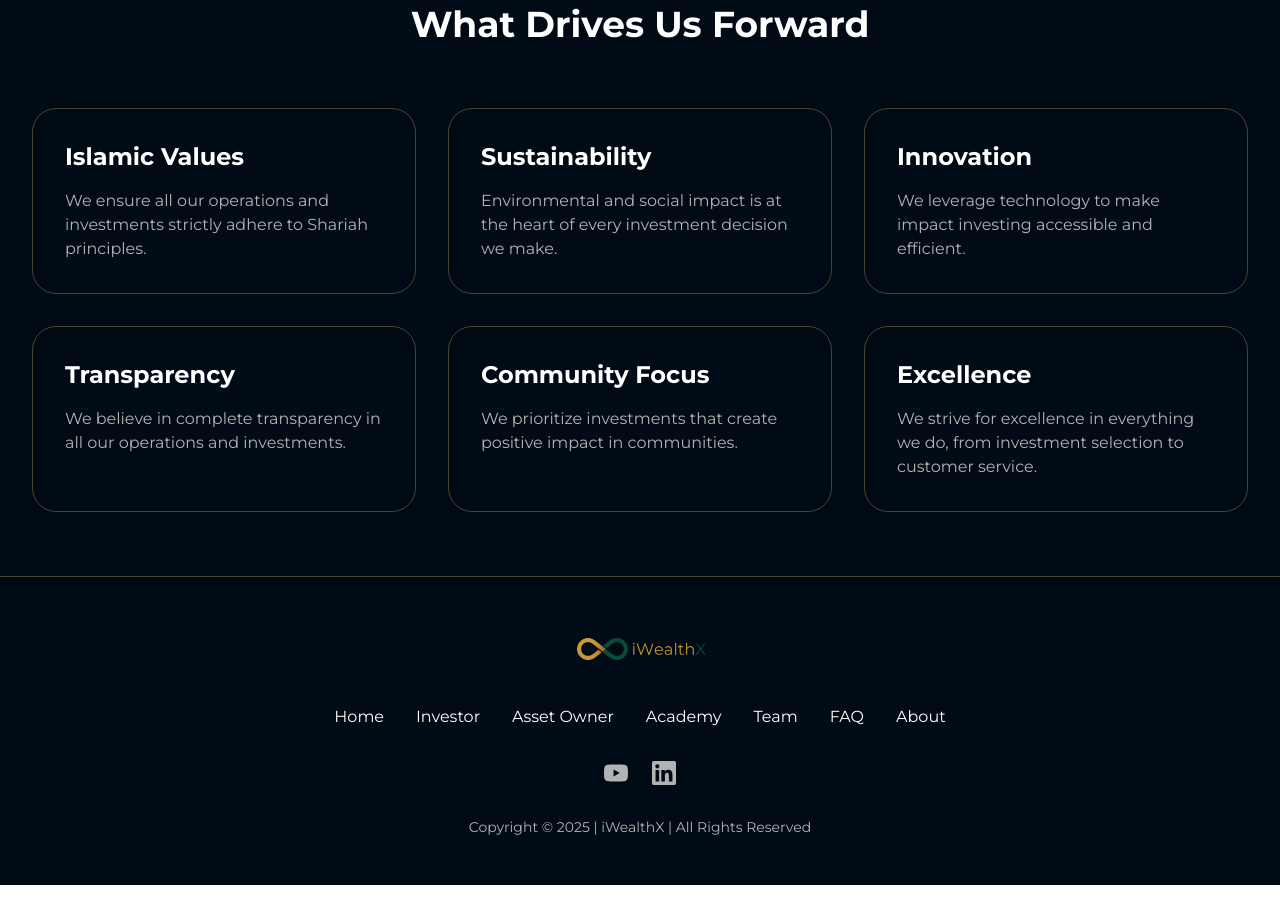
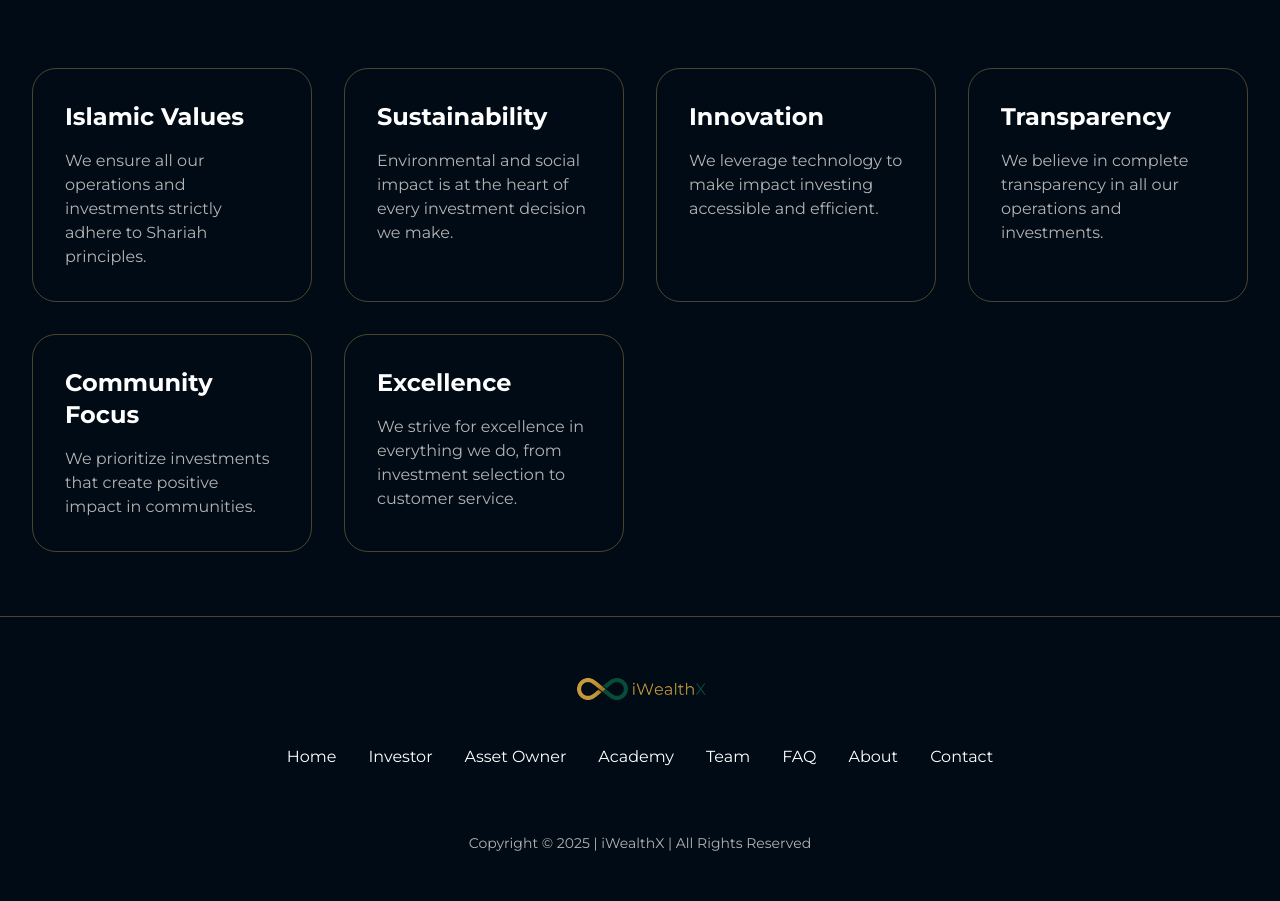
Before and after one commit to Awk-coder/iWealthX-fornow, a React (Create React App) app: page /team in a window 1280 px wide. Shown: the part 4734-5635 px from the top of the page. Built offline with nearby package versions, Linux system fonts and the light colour scheme.

Commit message:
smaol fixes

```diff
--- a/src/components/layout/Footer.jsx
+++ b/src/components/layout/Footer.jsx
@@ -1,4 +1,5 @@
 import React from "react";
+import { Link } from "react-router-dom";
 import logo from "../../assets/logo-name.png";
 
 const Footer = () => {
@@ -8,30 +9,27 @@ const Footer = () => {
     { name: "Asset Owner", href: "/asset-owner" },
     {
       name: "Academy",
-      href: "https://www.youtube.com/channel/UCZKRRbxpObNoQGNzHVgewLw",
+      href: "https://www.youtube.com/@iWealthX-real",
     },
     { name: "Team", href: "/team" },
     { name: "FAQ", href: "/faq" },
     { name: "About", href: "/about" },
+    { name: "Contact", href: "/contact" },
   ];
 
   const socialLinks = [
     {
       name: "YouTube",
-      href: "https://www.youtube.com/channel/UCZKRRbxpObNoQGNzHVgewLw",
+      href: "https://www.youtube.com/@iWealthX-real",
       icon: (
-        <svg className="w-6 h-6 fill-current" viewBox="0 0 24 24">
-          <path d="M23.498 6.186a3.016 3.016 0 0 0-2.122-2.136C19.505 3.545 12 3.545 12 3.545s-7.505 0-9.377.505A3.017 3.017 0 0 0 .502 6.186C0 8.07 0 12 0 12s0 3.93.502 5.814a3.016 3.016 0 0 0 2.122 2.136c1.871.505 9.376.505 9.376.505s7.505 0 9.377-.505a3.015 3.015 0 0 0 2.122-2.136C24 15.93 24 12 24 12s0-3.93-.502-5.814zM9.545 15.568V8.432L15.818 12l-6.273 3.568z" />
-        </svg>
+        <i className="fab fa-youtube text-xl"></i>
       ),
     },
     {
       name: "LinkedIn",
       href: "https://www.linkedin.com/company/iwealthx/posts/?feedView=all",
       icon: (
-        <svg className="w-6 h-6 fill-current" viewBox="0 0 24 24">
-          <path d="M20.447 20.452h-3.554v-5.569c0-1.328-.027-3.037-1.852-3.037-1.853 0-2.136 1.445-2.136 2.939v5.667H9.351V9h3.414v1.561h.046c.477-.9 1.637-1.85 3.37-1.85 3.601 0 4.267 2.37 4.267 5.455v6.286zM5.337 7.433c-1.144 0-2.063-.926-2.063-2.065 0-1.138.92-2.063 2.063-2.063 1.14 0 2.064.925 2.064 2.063 0 1.139-.925 2.065-2.064 2.065zm1.782 13.019H3.555V9h3.564v11.452zM22.225 0H1.771C.792 0 0 .774 0 1.729v20.542C0 23.227.792 24 1.771 24h20.451C23.2 24 24 23.227 24 22.271V1.729C24 .774 23.2 0 22.222 0h.003z" />
-        </svg>
+        <i className="fab fa-linkedin text-xl"></i>
       ),
     },
   ];
@@ -46,9 +44,9 @@ const Footer = () => {
           {/* Navigation */}
           <nav className="flex flex-wrap justify-center gap-8">
             {navigation.map((item) => (
-              <a
+              <Link
                 key={item.name}
-                href={item.href}
+                to={item.href}
                 target={item.name === "Academy" ? "_blank" : undefined}
                 rel={
                   item.name === "Academy" ? "noopener noreferrer" : undefined
@@ -56,7 +54,7 @@ const Footer = () => {
                 className="text-text-primary hover:text-gold transition-colors"
               >
                 {item.name}
-              </a>
+              </Link>
             ))}
           </nav>
 
--- a/src/components/layout/Header.jsx
+++ b/src/components/layout/Header.jsx
@@ -20,7 +20,7 @@ const Header = () => {
     { name: "Home", path: "/" },
     { name: "Investor", path: "/investor" },
     { name: "Asset Owner", path: "/asset-owner" },
-    { name: "Academy", path: "https://academy.iwealthx.com", external: true },
+    { name: "Academy", path: "https://www.youtube.com/@iWealthX-real", external: true },
     { name: "Team", path: "/team" },
     { name: "FAQ", path: "/faq" },
     { name: "About", path: "/about" },
--- a/src/pages/FAQ.jsx
+++ b/src/pages/FAQ.jsx
@@ -149,7 +149,7 @@ To invest go to our platform and register as an Investor. We will ask you a few
         question: "How can I learn more about iWealthX?",
         answer: `We have our iWealthX social media channels that you can follow:
 • LinkedIn: https://www.linkedin.com/company/iwealthx/posts/?feedView=all
-• YouTube Channel: https://www.youtube.com/@iwealthx
+• YouTube Channel: https://www.youtube.com/@iWealthX-real
 
 If you're interested in joining us and believe in our vision of transparent and accessible investments, reach out to us directly for more information. Our team will be happy to discuss how you can get involved.`
       },
--- a/src/pages/Team.jsx
+++ b/src/pages/Team.jsx
@@ -190,9 +190,7 @@ const Team = () => {
       image: awkImg,
       description:
         "Developer Intern experienced in web development and responsive applications. Proficient in React and modern web technologies. Passionate about creating user-friendly solutions.",
-      companies: [
-        require("../assets/company-logos/iwx.png"),
-      ],
+      companies: [require("../assets/company-logos/iwx.png")],
     },
     {
       name: "Helmey Haris",
@@ -336,7 +334,7 @@ const Team = () => {
           </div>
 
           {/* Team Grid */}
-          <div className="grid grid-cols-1 md:grid-cols-2 lg:grid-cols-3 gap-8">
+          <div className="grid grid-cols-1 md:grid-cols-4 gap-8">
             {teamMembers.map((member, index) => (
               <TeamMember
                 key={index}
@@ -363,7 +361,7 @@ const Team = () => {
             </h3>
           </div>
 
-          <div className="grid grid-cols-1 md:grid-cols-2 lg:grid-cols-3 gap-8">
+          <div className="grid grid-cols-1 md:grid-cols-4 gap-8">
             {advisors.map((advisor, index) => (
               <TeamMember
                 key={index}
@@ -391,7 +389,7 @@ const Team = () => {
             </h3>
           </div>
 
-          <div className="grid grid-cols-1 md:grid-cols-2 lg:grid-cols-3 gap-8">
+          <div className="grid grid-cols-1 md:grid-cols-4 gap-8">
             {[
               {
                 title: "Islamic Values",
```
